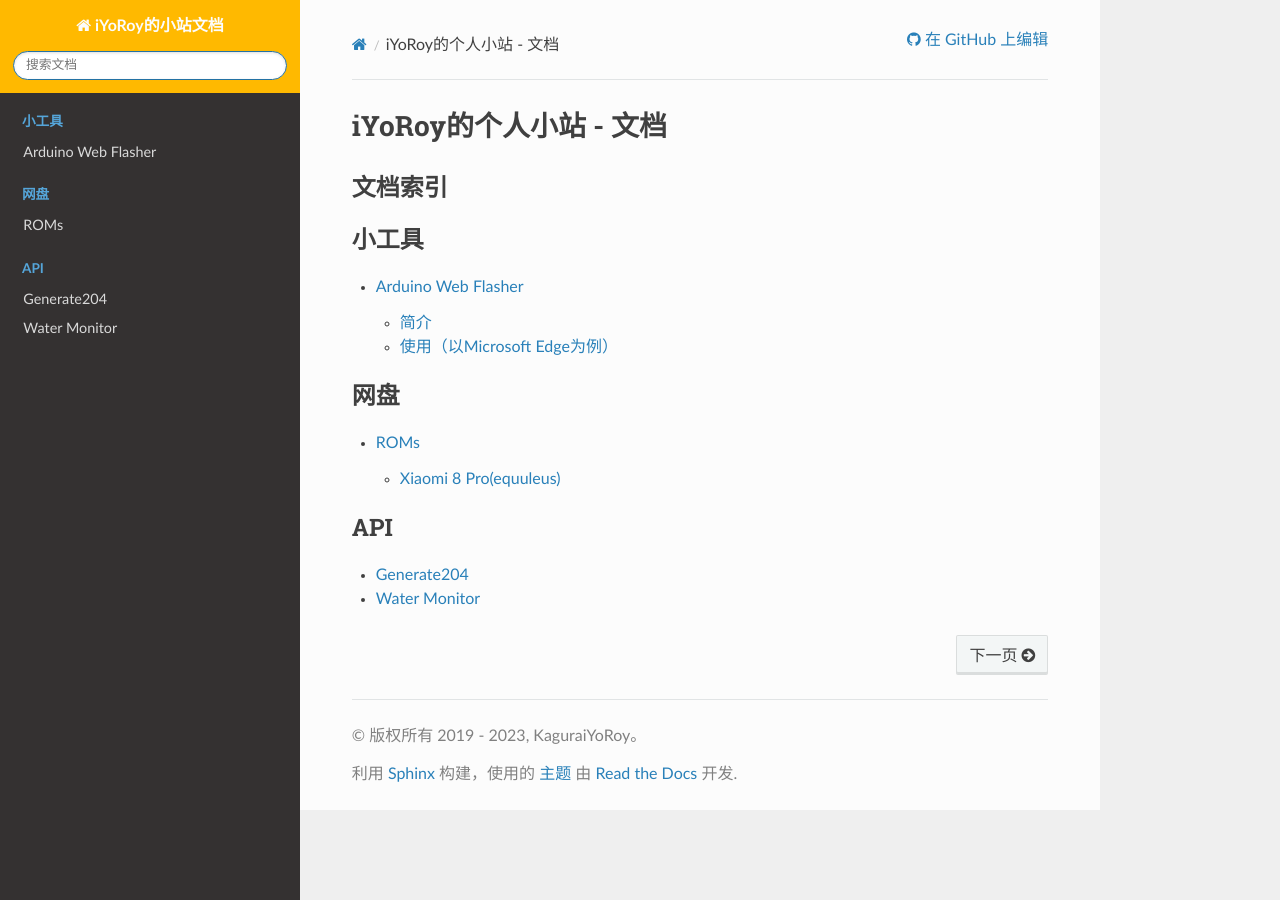
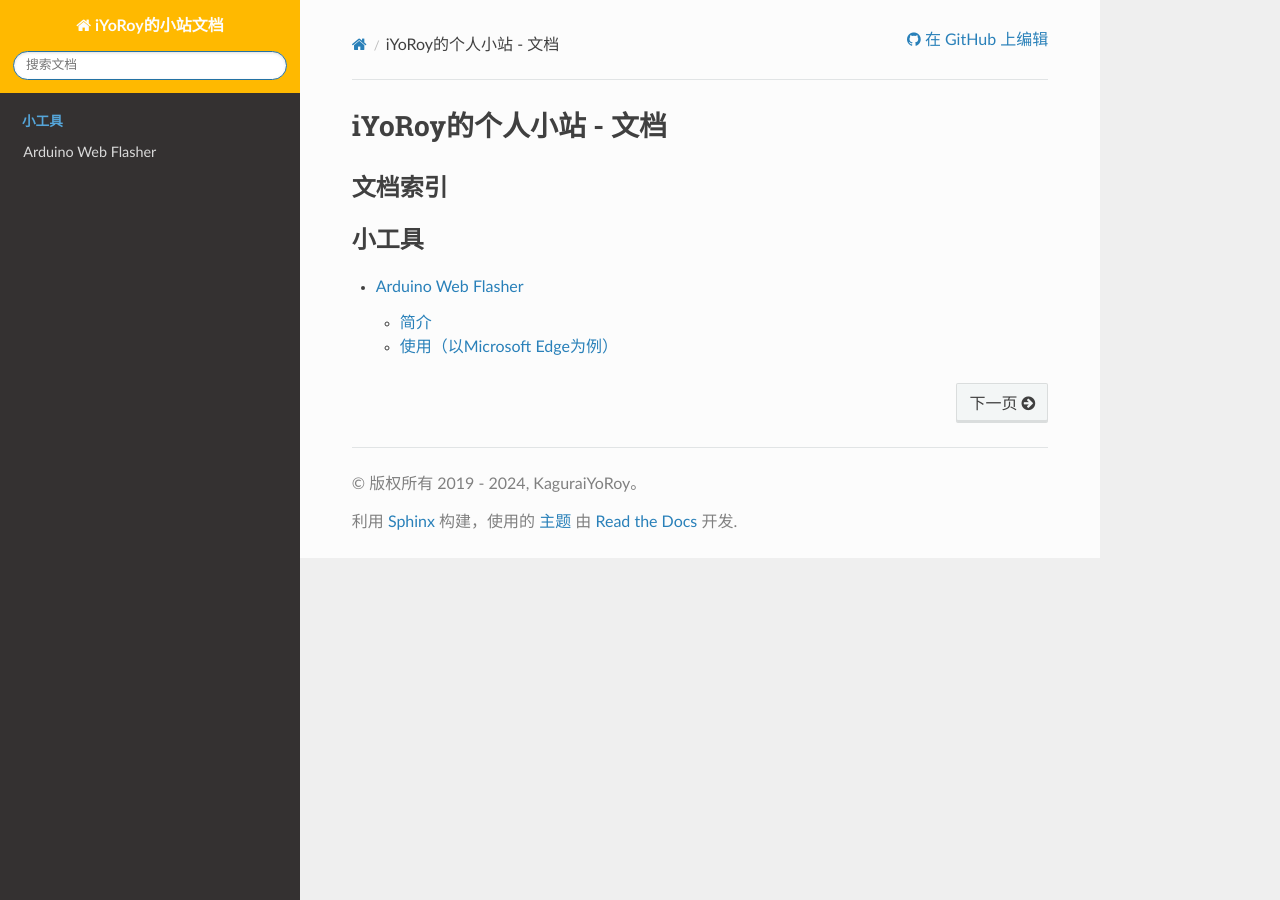
Before and after one commit to KaguraiYoRoy/docs, a Sphinx documentation site: the page built from source/index.rst, in a window 1280 px wide. Built offline with Sphinx 7.4.7 and the Read the Docs theme 2.0.0, drawn with Linux system fonts in a browser that asks for light colours.

```diff
--- a/source/conf.py
+++ b/source/conf.py
@@ -7,7 +7,7 @@
 # https://www.sphinx-doc.org/en/master/usage/configuration.html#project-information
 
 project = 'iYoRoy的小站文档'
-copyright = '2019 - 2023, KaguraiYoRoy'
+copyright = '2019 - 2024, KaguraiYoRoy'
 author = 'KaguraiYoRoy'
 html_baseurl = 'https://docs.iyoroy.cn/'
 
--- a/source/index.rst
+++ b/source/index.rst
@@ -11,20 +11,3 @@ iYoRoy的个人小站 - 文档
     :glob:
 
     tools/Flasher.md
-
-
-.. toctree::
-    :maxdepth: 2
-    :caption: 网盘
-    :glob:
-
-    drive/rom.md
-
-
-.. toctree::
-    :maxdepth: 2
-    :caption: API
-    :glob:
-
-    api/204.md
-    api/water.md
```
Also changed, not shown: source/api/204.md (deleted, +0 -3 lines), source/api/water.md (deleted, +0 -3 lines), source/drive/rom.md (deleted, +0 -11 lines).
